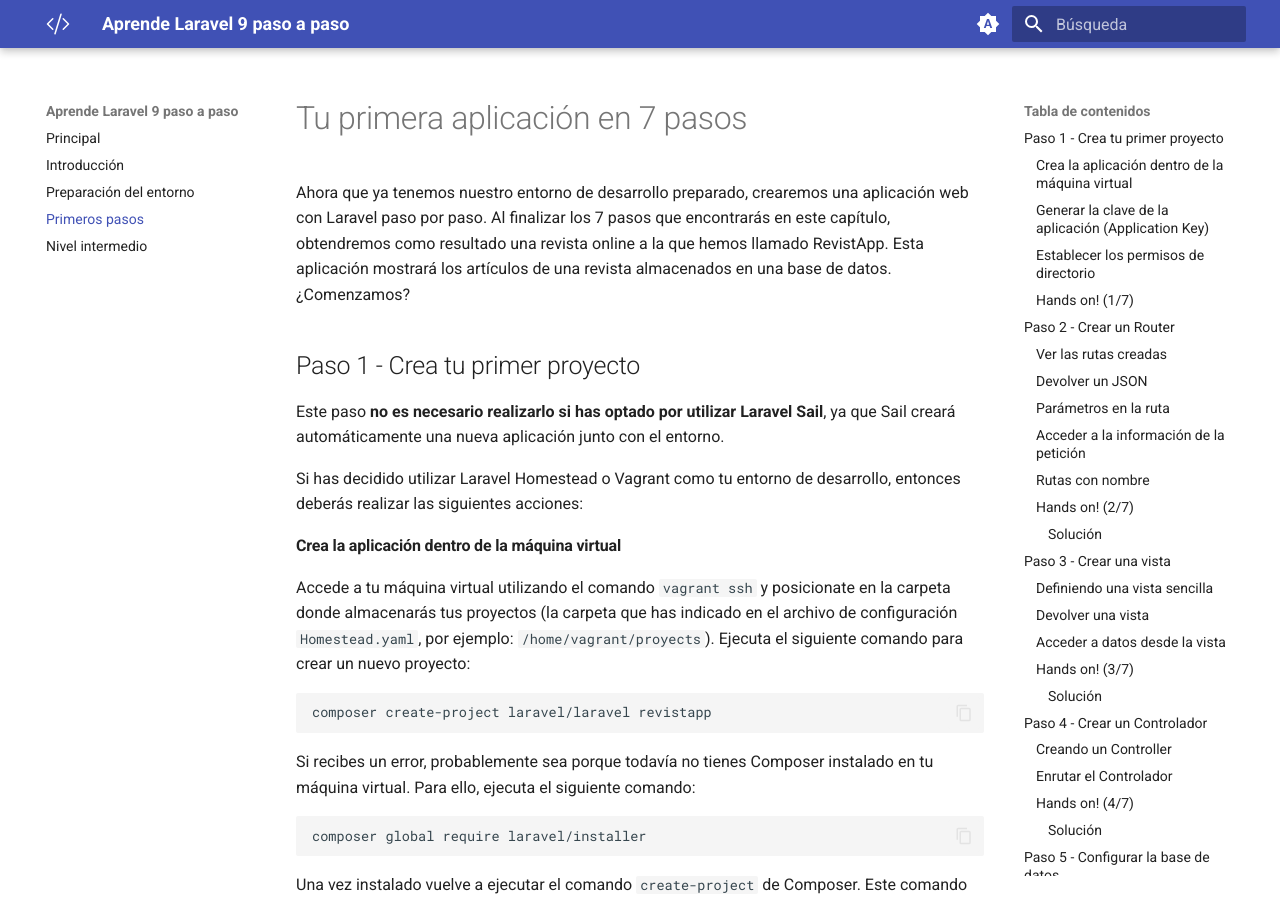
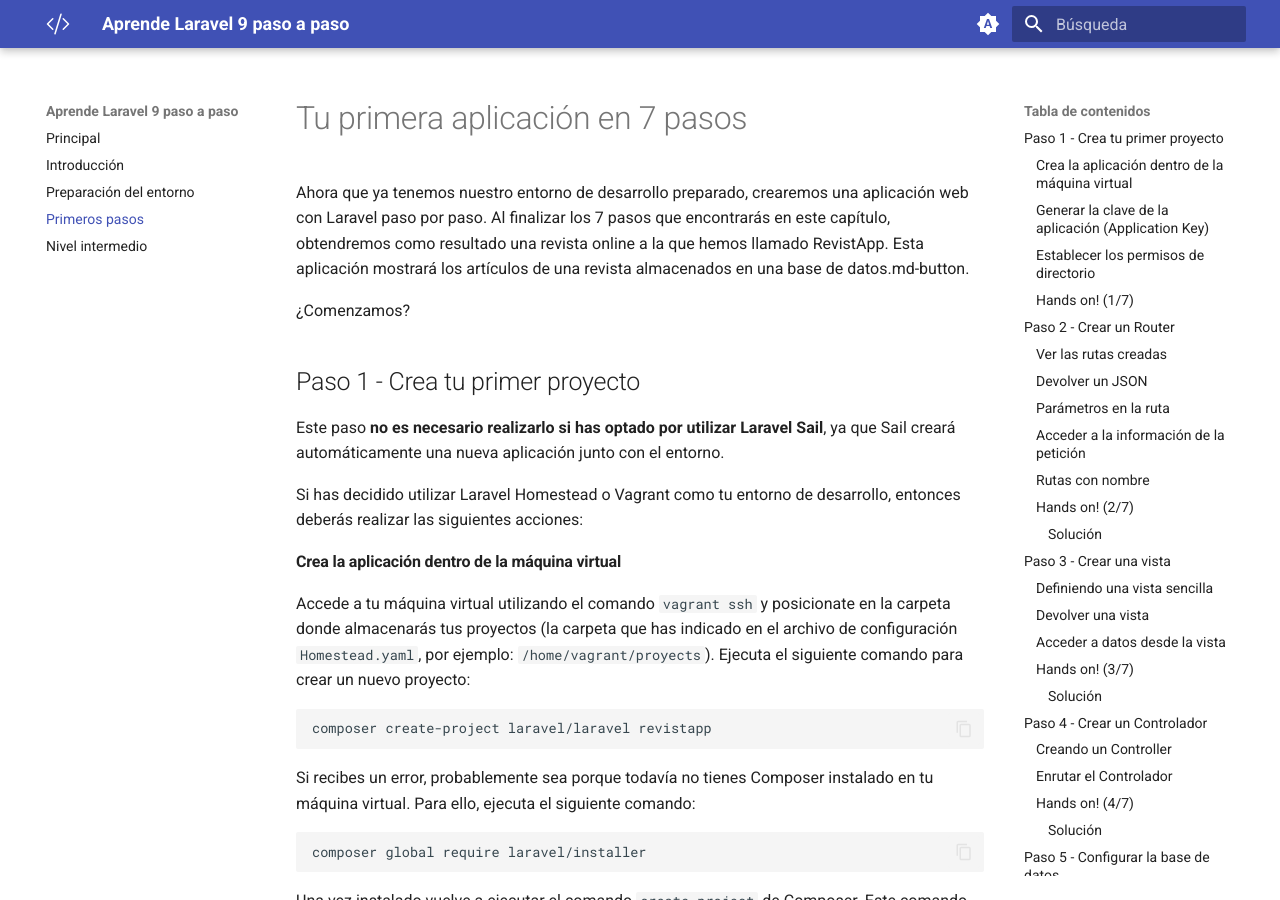
Before and after one commit to jvadillo/guia-laravel-9-paso-a-paso, an MkDocs documentation site: the page built from docs/03-primeros-pasos.md, in a window 1280 px wide and 900 px high. Built offline with MkDocs 1.6.1 and Material for MkDocs 9.7.7, drawn with Linux system fonts in a browser that asks for light colours.

Commit message:
Minor updates

```diff
--- a/docs/03-primeros-pasos.md
+++ b/docs/03-primeros-pasos.md
@@ -1,5 +1,7 @@
 # Tu primera aplicación en 7 pasos
-Ahora que ya tenemos nuestro entorno de desarrollo preparado, crearemos una aplicación web con Laravel paso por paso. Al finalizar los 7 pasos que encontrarás en este capítulo, obtendremos como resultado una revista online a la que hemos llamado RevistApp. Esta aplicación mostrará los artículos de una revista almacenados en una base de datos. ¿Comenzamos?
+Ahora que ya tenemos nuestro entorno de desarrollo preparado, crearemos una aplicación web con Laravel paso por paso. Al finalizar los 7 pasos que encontrarás en este capítulo, obtendremos como resultado una revista online a la que hemos llamado RevistApp. Esta aplicación mostrará los artículos de una revista almacenados en una base de datos.md-button.
+
+¿Comenzamos?
 
 ## Paso 1 - Crea tu primer proyecto
 Este paso **no es necesario realizarlo si has optado por utilizar Laravel Sail**, ya que Sail creará automáticamente una nueva aplicación junto con el entorno.
```
Also changed, not shown: docs/01-introduccion.md (+2 -3 lines), docs/02-entorno.md (+3 -3 lines), site/01-introduccion/index.html, site/02-entorno/index.html, site/03-primeros-pasos/index.html, site/search/search_index.json, site/sitemap.xml, 1 other file.
